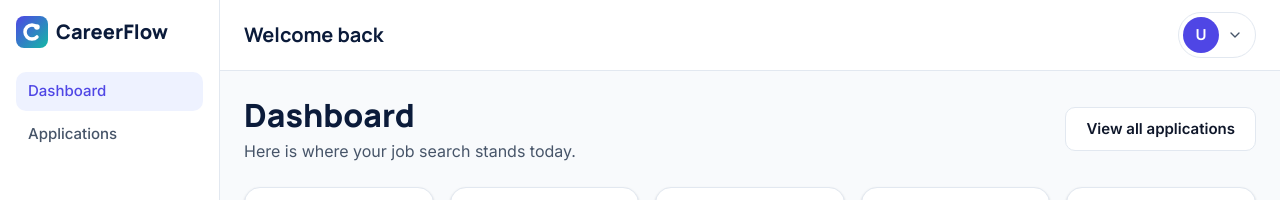
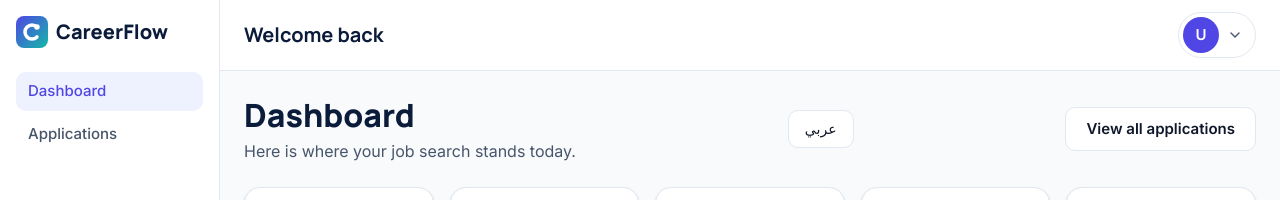
Before and after one commit to Raheeq2004/careerflow, a React (Vite) app: page /app/dashboard in a window 1280 px wide. Shown: the top 200 px of the page. Built offline with nearby package versions, Linux system fonts and the light colour scheme.

Commit message:
CF-FE-023: set up i18next with English and Arabic

```diff
--- a/package.json
+++ b/package.json
@@ -12,9 +12,12 @@
   "dependencies": {
     "@hookform/resolvers": "^5.9.1",
     "@tailwindcss/vite": "^4.3.3",
+    "i18next": "^26.5.11",
+    "i18next-browser-languagedetector": "^8.2.3",
     "react": "^19.2.8",
     "react-dom": "^19.2.8",
     "react-hook-form": "^7.89.0",
+    "react-i18next": "^17.1.9",
     "react-router": "^8.3.1",
     "tailwindcss": "^4.3.3",
     "zod": "^4.6.5"
--- a/src/features/dashboard/pages/Dashboard.jsx
+++ b/src/features/dashboard/pages/Dashboard.jsx
@@ -3,8 +3,10 @@ import { useApplicationsFeature } from "../../applications/hooks/useApplications
 import StatCard from "../../../components/UI/StatCard";
 import StatusBadge from "../../../components/UI/StatusBadge";
 import UpcomingActions from "../components/UpcomingActions";
+import { useTranslation } from "react-i18next";
 
 function Dashboard() {
+  const { t, i18n } = useTranslation();
   const { applications } = useApplicationsFeature();
 
   const total = applications.length;
@@ -34,12 +36,19 @@ function Dashboard() {
       <div className="flex flex-wrap items-center justify-between gap-4">
         <div>
           <h2 className="font-heading text-2xl font-extrabold text-navy md:text-h2">
-            Dashboard
+            {t("dashboard.title")}
           </h2>
-          <p className="mt-1 text-muted">
-            Here is where your job search stands today.
-          </p>
+          <p className="mt-1 text-muted">{t("dashboard.subtitle")}</p>
         </div>
+        <button
+          type="button"
+          onClick={() =>
+            i18n.changeLanguage(i18n.resolvedLanguage === "ar" ? "en" : "ar")
+          } //i18n.changeLanguage(...) switches the language.
+          className="rounded-control border border-line bg-white px-4 py-2 text-sm"
+        >
+          {i18n.resolvedLanguage === "ar" ? "EN" : "عربي"}
+        </button>
         <Link
           to="/app/applications"
           className="inline-flex min-h-11 items-center rounded-control border border-line bg-white px-5 text-[15px] font-semibold text-ink transition-colors hover:bg-page focus-visible:outline-2 focus-visible:outline-brand"
--- /dev/null
+++ b/src/i18n/index.js
@@ -0,0 +1,26 @@
+import i18n from "i18next";
+import { initReactI18next } from "react-i18next";
+import LanguageDetector from "i18next-browser-languagedetector";
+import en from "./locales/en.json";
+import ar from "./locales/ar.json";
+
+i18n
+  .use(LanguageDetector) //Adds the memory plugin
+  .use(initReactI18next) //Connects i18next to React
+  .init({
+    //resouces: The dictionaries. translation is the default group name.
+    resources: {
+      en: { translation: en },
+      ar: { translation: ar },
+    },
+    fallbackLng: "en", //If a key is missing in Arabic, show the English text.
+    supportedLngs: ["en", "ar"], //Only these two languages are allowed.
+    //Look only at the saved choice. With nothing saved, the app starts in English.
+    detection: {
+      order: ["localStorage"],
+      caches: ["localStorage"],
+    }, //Save the choice in the chaches
+    interpolation: { escapeValue: false },
+  });
+
+export default i18n;
--- /dev/null
+++ b/src/i18n/locales/ar.json
@@ -0,0 +1,6 @@
+{
+  "dashboard": {
+    "title": "لوحة التحكم",
+    "subtitle": "هنا تجد وضع بحثك عن عمل اليوم."
+  }
+}
--- /dev/null
+++ b/src/i18n/locales/en.json
@@ -0,0 +1,6 @@
+{
+  "dashboard": {
+    "title": "Dashboard",
+    "subtitle": "Here is where your job search stands today."
+  }
+}
--- a/src/main.jsx
+++ b/src/main.jsx
@@ -2,6 +2,8 @@ import { StrictMode } from "react";
 import { createRoot } from "react-dom/client";
 import { BrowserRouter } from "react-router";
 import "./styles/global.css";
+import "./i18n";
+//this runs the setup file once, before the app starts. Without this line, t() would just show keys.
 import App from "./App.jsx";
 
 createRoot(document.getElementById("root")).render(
```
Also changed, not shown: 1 other file (tests, documents, lock files or other folders).
